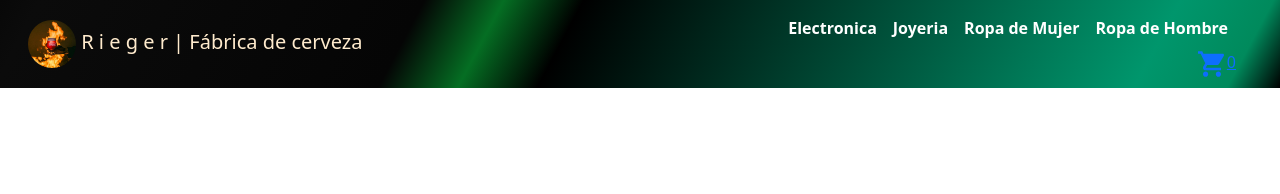
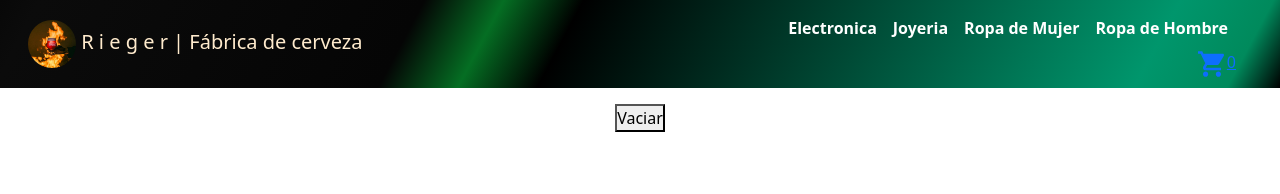
Before and after one commit to jmotero31/reactjs, a React (Create React App) app: page /cart in a window 1280 px wide. Shown: the top 194 px of the page. Built offline with nearby package versions, Linux system fonts and the light colour scheme.

Commit message:
entrega - clase 10

```diff
--- a/src/Components/CartWidget/index.jsx
+++ b/src/Components/CartWidget/index.jsx
@@ -12,7 +12,6 @@ const {cart} = useContext(Shop)
     <div>
       <IoMdCart className='tamano'/>
       {cart.length && <span>({cart.length})</span>}
-
     </div>
   )
 }
--- a/src/Contex/ShopContext.js
+++ b/src/Contex/ShopContext.js
@@ -39,7 +39,7 @@ const agregarProducto = (producto, cantidad) => {
 
   return (
     // <Shop.Provider value ={{estadoA, setEstadoA}}>     // doble llave porque el valor es un objeto de Java Scrip como el style stilo en linea
-    <Shop.Provider value ={{estadoA, setEstadoA, agregarProducto, cart, remover}}>
+    <Shop.Provider value ={{estadoA, setEstadoA, agregarProducto, cart, remover, setCart}}>
         {children}
     </Shop.Provider>
   )
--- a/src/containers/Cart/index.jsx
+++ b/src/containers/Cart/index.jsx
@@ -5,18 +5,22 @@ import { Shop } from '../../Contex/ShopContext'
 const Cart = () => {
   const {cart} = useContext(Shop)
   const {remover} = useContext(Shop)
+  const {setCart} = useContext(Shop)
   // console.log(cart)
-  const eliminar = () =>{
-    remover()
-  }
+
+
 
   return (
-    <ol>
+    <div>
+      <ol>
       {cart.map(prod => {
-        return <li key={prod.id}>Cantidad: {prod.cant} | Producto: {prod.title}<button onClick={eliminar}>Eliminar</button></li>
+        return <li key={prod.id}>Cantidad: {prod.cant} | Producto: {prod.title}<button onClick={() => remover(prod.id)}>X</button></li>
+
       })}
-    </ol>
+      </ol>
+      <button onClick={()=>setCart([])}>Vaciar</button>
+  </div>
   )
-}
+ }
 
 export default Cart
```
